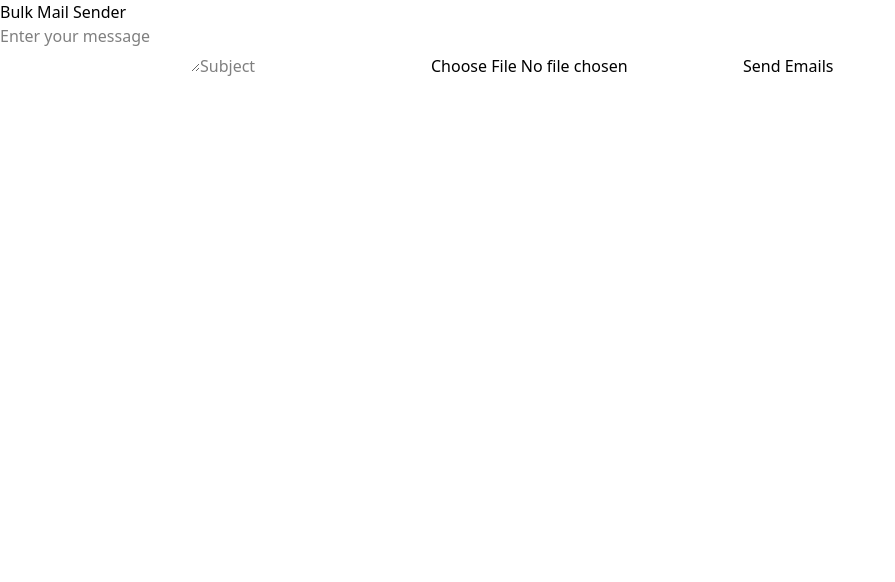
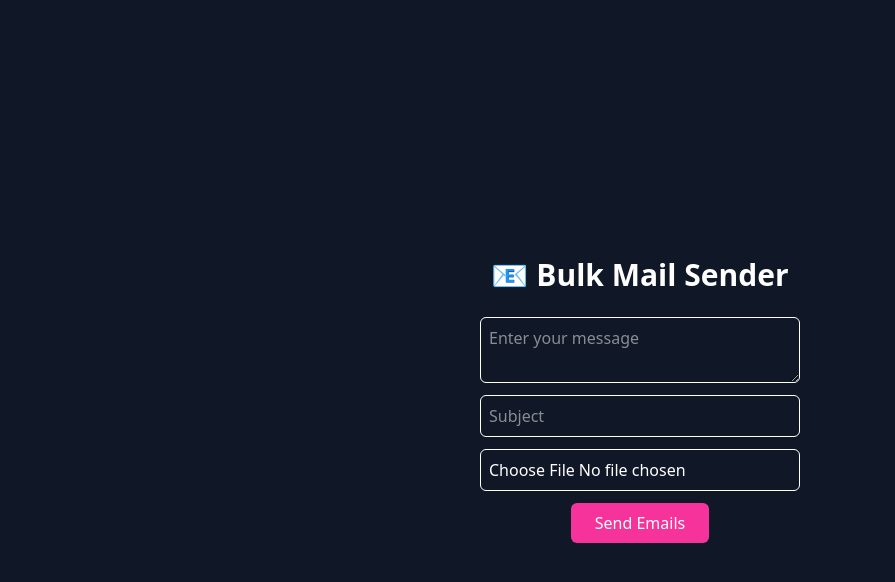
Before and after one commit to Kavya010emc/bulkmail-kavya, a React (Vite) app: page / in a window 1280 px wide. Shown: the top 582 px of the page, without its empty margins (0-895 px from the left). Built offline with nearby package versions, Linux system fonts and the light colour scheme.

Commit message:
Update App.jsx

```diff
--- a/src/App.jsx
+++ b/src/App.jsx
@@ -2,80 +2,75 @@ import { useState } from "react";
 import axios from "axios";
 
 function App() {
-  const [msg, setmsg] = useState('');
-  const [sub, setsub] = useState('');
-  const [emailList, setemailList] = useState([]);
-  const [status, setstatus] = useState(false);
-  const [showsuccess, setshowsuccess] = useState(false);
+  const [msg, setMsg] = useState('');
+  const [sub, setSub] = useState('');
+  const [emailList, setEmailList] = useState([]);
+  const [status, setStatus] = useState(false);
 
-  const handleFile = (event) => {
-    const file = event.target.files[0];
+  const handleFile = (e) => {
+    const file = e.target.files[0];
     const reader = new FileReader();
 
     reader.onload = (e) => {
-      const text = e.target.result;
-      const emails = text.split('\n').filter(email => email.includes("@"));
-      setemailList(emails);
+      const emails = e.target.result.split('\n').filter(email => email.includes("@"));
+      setEmailList(emails);
     };
 
     reader.readAsText(file);
   };
 
-  const send = () => {
-    if (msg.trim() === '' || sub.trim() === '') {
-      alert('Please fill all the fields');
+  const sendMail = () => {
+    if (!msg || !sub || emailList.length === 0) {
+      alert("Please fill all fields and upload a file.");
       return;
     }
 
-    setstatus(true);
-
+    setStatus(true);
     axios.post('https://bulkmail-backend-kavya.vercel.app/mail', {
-      msg: msg,
-      sub: sub,
-      emailList: emailList
-    })
-    .then((response) => {
-      if (response.data === true) {
-        setshowsuccess(true);
-        alert("✅ Emails sent successfully!");
-      } else {
-        alert("❌ Failed to send emails.");
-      }
-      setstatus(false);
-    })
-    .catch((error) => {
-      console.error("Error:", error);
+      msg,
+      sub,
+      emailList
+    }).then(() => {
+      alert("✅ Emails sent successfully!");
+      setStatus(false);
+    }).catch(() => {
       alert("❌ Failed to send emails.");
-      setstatus(false);
+      setStatus(false);
     });
 
-    setmsg('');
-    setsub('');
-    setemailList([]);
-  }
+    setMsg('');
+    setSub('');
+    setEmailList([]);
+  };
 
   return (
-    <div className="App">
-      <h1>Bulk Mail Sender</h1>
+    <div className="min-h-screen flex flex-col items-center justify-center bg-gray-900 text-white">
+      <h1 className="text-3xl font-bold mb-6">📧 Bulk Mail Sender</h1>
       <textarea
+        className="border p-2 mb-3 w-80 rounded-md"
+        placeholder="Enter your message"
         value={msg}
-        onChange={(e) => setmsg(e.target.value)}
-        placeholder="Enter your message"
+        onChange={(e) => setMsg(e.target.value)}
       />
       <input
+        className="border p-2 mb-3 w-80 rounded-md"
         type="text"
+        placeholder="Subject"
         value={sub}
-        onChange={(e) => setsub(e.target.value)}
-        placeholder="Subject"
+        onChange={(e) => setSub(e.target.value)}
       />
       <input
+        className="border p-2 mb-3 w-80 rounded-md"
         type="file"
         onChange={handleFile}
       />
-      <button onClick={send}>
+      <button
+        className="bg-pink-500 text-white px-6 py-2 rounded-md"
+        onClick={sendMail}
+        disabled={status}
+      >
         {status ? "Sending..." : "Send Emails"}
       </button>
-      {showsuccess && <p>✅ Emails sent successfully!</p>}
     </div>
   );
 }
```
